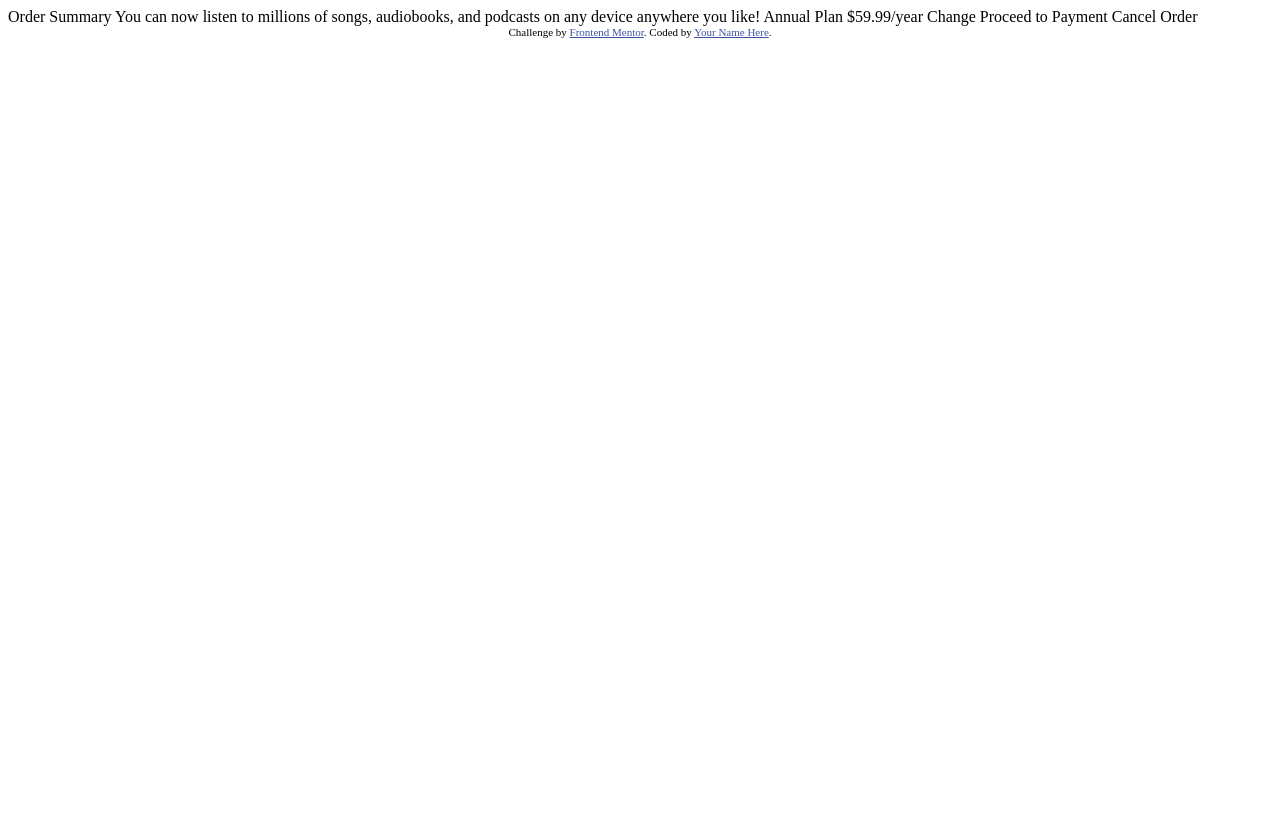
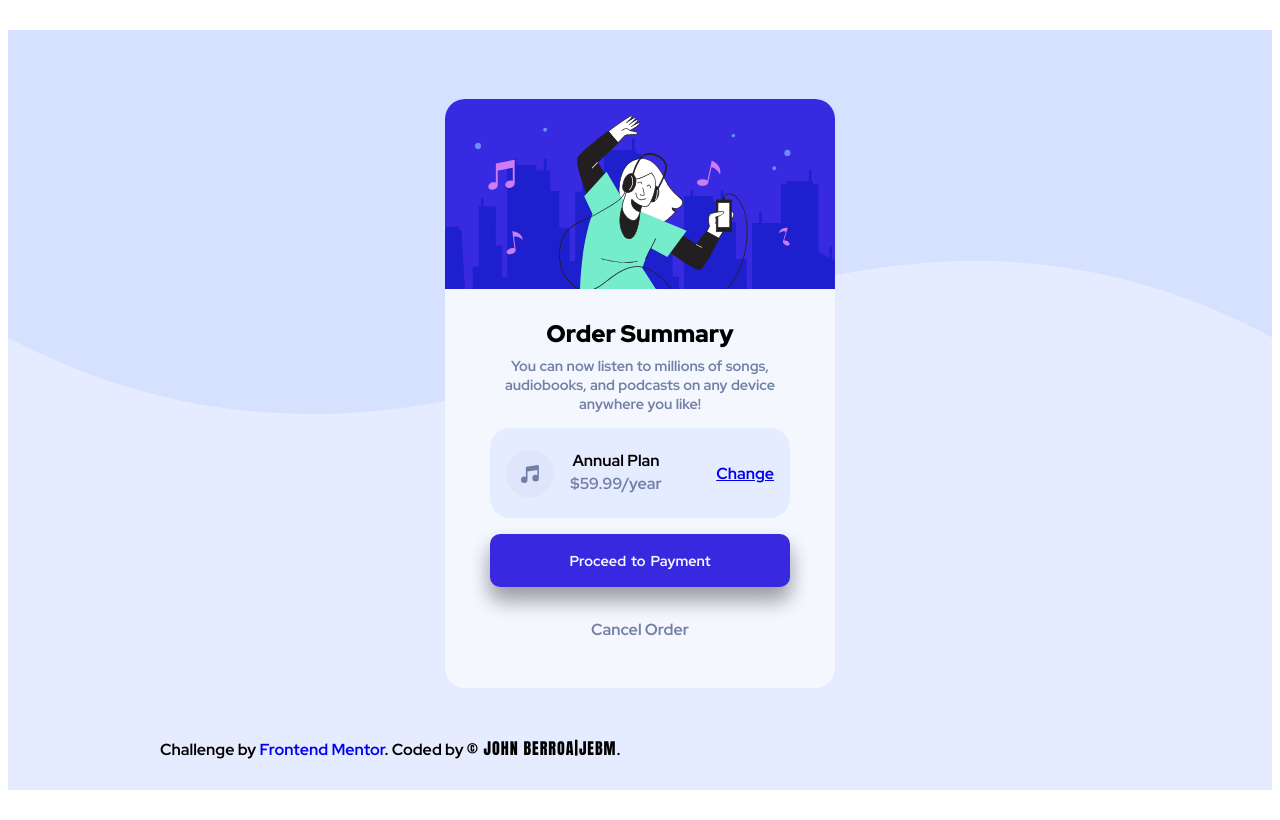
Before and after one commit to johnb03/order-summary, a plain HTML site: page index.html in a window 1280 px wide. Drawn offline with Linux system fonts and the light colour scheme.

Commit message:
actualizando archivos finales

```diff
--- /dev/null
+++ b/css/style.css
@@ -0,0 +1,196 @@
+:root {
+  --primary-paleblue: hsl(225, 100%, 95%);
+  --primary-Brightblue: hsl(245, 75%, 52%);
+  --neutral-Verypaleblue: hsl(225, 100%, 98%);
+  --neutral-Desaturatedblue: hsl(224, 23%, 55%);
+  --neutral-Darkblue: hsl(223, 47%, 23%);
+}
+
+* {
+  box-sizing: border-box;
+}
+
+body {
+  font-family: "Red Hat Display", sans-serif;
+  font-size: 1em;
+  overflow: hidden;
+}
+
+.container {
+  width: 100%;
+  max-width: 1440px;
+  height: 95vh;
+  background: var(--primary-paleblue);
+  margin: 30px auto;
+}
+
+.color {
+  color: var(--neutral-Desaturatedblue);
+}
+
+.bg_image-pc {
+  width: 100%;
+  height: auto;
+}
+
+.card {
+  position: relative;
+  width: 390px;
+  max-width: 100%;
+  margin-left: auto;
+  margin-right: auto;
+  bottom: 25vw;
+  text-align: center;
+  background: var(--neutral-Verypaleblue);
+  border-radius: 20px;
+  -webkit-border-radius: 20px;
+  -moz-border-radius: 20px;
+  -ms-border-radius: 20px;
+  -o-border-radius: 20px;
+  overflow: hidden;
+}
+
+.user_hero {
+  position: relative;
+  max-width: 100%;
+}
+
+.card_title {
+  font-weight: 900;
+  font-size: 1.5em;
+  margin-bottom: 0;
+}
+
+.card_text {
+  font-weight: 700;
+  font-size: 0.9em;
+  margin: 0.5em 2em 1em;
+  letter-spacing: 0;
+  word-spacing: 0.4px;
+}
+
+.plan {
+  display: flex;
+  position: relative;
+  display: inline-block;
+  width: 300px;
+
+  border-radius: 20px;
+  background: var(--primary-paleblue);
+  -webkit-border-radius: 20px;
+  -moz-border-radius: 20px;
+  -ms-border-radius: 20px;
+  -o-border-radius: 20px;
+}
+
+.plan_icon,
+.plan_change {
+  position: absolute;
+}
+
+.plan_icon {
+  left: 0;
+  bottom: 20px;
+  margin-left: 1em;
+}
+
+.plan_text {
+  position: relative;
+  right: 1.5em;
+}
+.plan_title {
+  top: 0.4em;
+}
+
+.plan_price {
+  bottom: 0.5em;
+}
+
+.plan_change {
+  top: 35px;
+  right: 0;
+  padding-right: 1em;
+}
+
+.enlace {
+  text-decoration: none;
+}
+
+.botton_pay {
+  position: relative;
+  text-aling: center;
+  width: 300px;
+  padding: 1em;
+  margin: 1em;
+  margin-left: auto;
+  margin-right: auto;
+  border-radius: 10px;
+  background: var(--primary-Brightblue);
+  -webkit-border-radius: 10px;
+  -moz-border-radius: 10px;
+  -ms-border-radius: 10px;
+  -o-border-radius: 10px;
+  box-shadow: 0px 10px 20px rgba(0, 0, 0, 0.19),
+    0px 15px 20px rgba(0, 0, 0, 0.23);
+}
+
+.botton_pay--text {
+  font-size: 0.9em;
+  color: var(--neutral-Verypaleblue);
+  word-spacing: 2px;
+}
+
+.plan_cancel {
+  margin: 0 0.5em 3em;
+  padding-top: 1em;
+}
+
+.attribution {
+  position: fixed;
+  margin: auto;
+  bottom: 5vh;
+  left: 10em;
+}
+
+.firma {
+  text-transform: uppercase;
+  font-family: Impact, Haettenschweiler, "Arial Narrow Bold", sans-serif;
+  letter-spacing: 1px;
+  color: #000;
+}
+
+@media screen and (max-width: 350px) {
+  body {
+    background: var(--primary-paleblue);
+    background-image: url(/images/pattern-background-mobile.svg);
+    background-repeat: no-repeat;
+  }
+  .container {
+    width: 100%;
+    max-width: 400px;
+    background: none;
+  }
+
+  .card {
+    width: 290px;
+    height: 600px;
+  }
+
+  .botton_pay {
+    width: 250px;
+  }
+
+  .plan {
+    width: 260px;
+    font-size: 15px;
+  }
+
+  .plan_cancel {
+    font-size: 18px;
+  }
+
+  .attribution {
+    left: 3em;
+    padding: 1em;
+  }
+}
--- a/index.html
+++ b/index.html
@@ -1,37 +1,72 @@
 <!DOCTYPE html>
 <html lang="en">
   <head>
-  <meta charset="UTF-8">
-  <meta name="viewport" content="width=device-width, initial-scale=1.0"> <!-- displays site properly based on user's device -->
+    <link rel="preconnect" href="https://fonts.googleapis.com" />
+    <link rel="preconnect" href="https://fonts.gstatic.com" crossorigin />
+    <link
+      href="https://fonts.googleapis.com/css2?family=Red+Hat+Display:ital,wght@0,700;0,900;1,500&display=swap"
+      rel="stylesheet"
+    />
+    <link rel="stylesheet" href="/css/style.css" />
+    <meta charset="UTF-8" />
+    <meta name="viewport" content="width=device-width, initial-scale=1.0" />
+    <!-- displays site properly based on user's device -->
 
-  <link rel="icon" type="image/png" sizes="32x32" href="./images/favicon-32x32.png">
-
+    <link
+      rel="icon"
+      type="image/png"
+      sizes="32x32"
+      href="/images/icon-music.svg"
+    />
     <title>Frontend Mentor | Order summary card</title>
-
-  <!-- Feel free to remove these styles or customise in your own stylesheet 👍 -->
-  <style>
-    .attribution { font-size: 11px; text-align: center; }
-    .attribution a { color: hsl(228, 45%, 44%); }
-  </style>
   </head>
   <body>
-
-  Order Summary
-
-  You can now listen to millions of songs, audiobooks, and podcasts on any
-  device anywhere you like!
-
-  Annual Plan
-  $59.99/year
-
-  Change
-
-  Proceed to Payment
-  Cancel Order
-
+    <div class="container">
+      <img
+        src="/images/pattern-background-desktop.svg"
+        alt="pattern-image"
+        class="bg_image-pc"
+      />
+      <!-- Card -->
+      <article class="card">
+        <header class="header_summary">
+          <img src="/images/illustration-hero.svg" alt="" class="user_hero" />
+        </header>
+        <section class="card_body">
+          <p class="card_title">Order Summary</p>
+          <p class="card_text color">
+            You can now listen to millions of songs, audiobooks, and podcasts on
+            any device anywhere you like!
+          </p>
+        </section>
+        <div class="plan">
+          <img
+            src="/images/icon-music.svg"
+            alt="icon music"
+            class="plan_icon"
+          />
+          <p class="plan_title plan_text">Annual Plan</p>
+          <p class="plan_price plan_text color">$59.99/year</p>
+          <a href="#" class="plan_change">Change</a>
+        </div>
+        <!-- card end -->
+        <div class="botton_pay">
+          <a class="botton_pay--text enlace" href="#">Proceed to Payment</a>
+        </div>
+        <div class="plan_cancel">
+          <a href="#" class="plan_cancel enlace color">Cancel Order</a>
+        </div>
+      </article>
       <div class="attribution">
-    Challenge by <a href="https://www.frontendmentor.io?ref=challenge" target="_blank">Frontend Mentor</a>.
-    Coded by <a href="#">Your Name Here</a>.
+        Challenge by
+        <a
+          class="enlace"
+          href="https://www.frontendmentor.io?ref=challenge"
+          target="_blank"
+          >Frontend Mentor</a
+        >. Coded by
+        <a href="#" class="enlace firma">&copy; John Berroa|JEBM</a>.
+      </div>
     </div>
   </body>
 </html>
```
Lines whose indentation alone changed are shown as unchanged.
